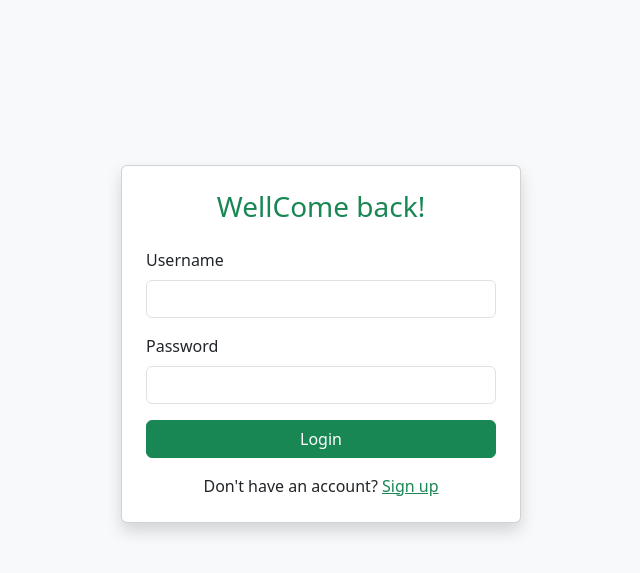
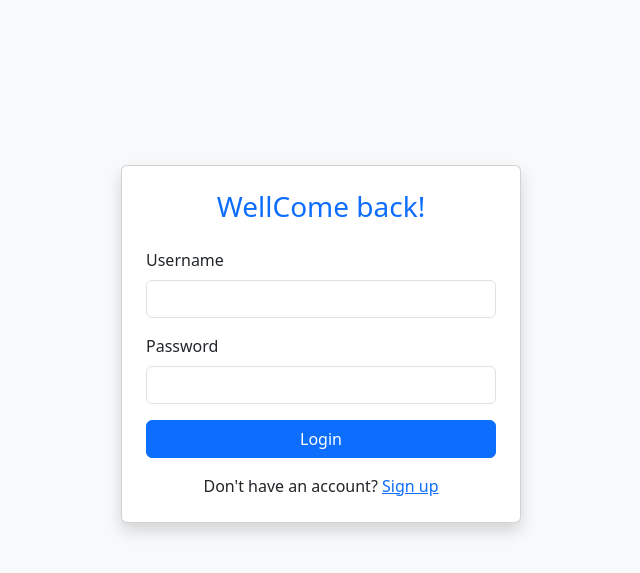
Before and after one commit to flat-codepath/chat_application, a Django app: page / in a window 1280 px wide. Shown: the top 573 px of the page, without its empty margins (319-959 px from the left). Run offline with Django 5.2, Linux system fonts and the light colour scheme.

Commit message:
login register form changed

```diff
--- a/templates/auth/login.html
+++ b/templates/auth/login.html
@@ -1,3 +1,4 @@
+
 {% extends 'base.html' %}
 
 {% block title %}Login | ChatApp{% endblock title %}
@@ -5,7 +6,7 @@
 {% block content %}
 <div class="d-flex justify-content-center align-items-center" style="min-height: 80vh;">
     <div class="card shadow p-4" style="width: 100%; max-width: 400px;">
-        <h3 class="text-center text-success">WellCome back!</h3>
+        <h3 class="text-center text-primary">WellCome back!</h3>
         <form method="POST" class="mt-3">
             {% csrf_token %}
 
@@ -40,12 +41,12 @@
             </div>
 
             <div class="d-grid">
-                <button class="btn btn-success" type="submit">Login</button>
+                <button class="btn btn-primary" type="submit">Login</button>
             </div>
         </form>
         <div class="text-center mt-3">
             Don't have an account?
-            <a href="{% url 'signup' %}" class="text-success">Sign up</a>
+            <a href="{% url 'signup' %}" class="text-primary">Sign up</a>
         </div>
     </div>
 </div>
--- a/templates/auth/register.html
+++ b/templates/auth/register.html
@@ -5,7 +5,7 @@
 {% block content %}
 <div class="d-flex justify-content-center align-items-center" style="min-height: 80vh;">
     <div class="card shadow p-4" style="width:100%; max-width:400px;">
-        <h3 class="text-center text-success">Create an Account</h3>
+        <h3 class="text-center text-primary">Create an Account</h3>
         <form method="POST" class="mt-3">
             {% csrf_token %}
 
@@ -28,12 +28,12 @@
             {% endfor %}
 
             <div class="d-grid">
-                <button class="btn btn-success" type="submit">Sign Up</button>
+                <button class="btn btn-primary" type="submit">Sign Up</button>
             </div>
         </form>
         <div class="text-center mt-3">
             Already have an account?
-            <a href="{% url 'login' %}" class="text-success">Login</a>
+            <a href="{% url 'login' %}" class="text-primary">Login</a>
         </div>
     </div>
 </div>
```
